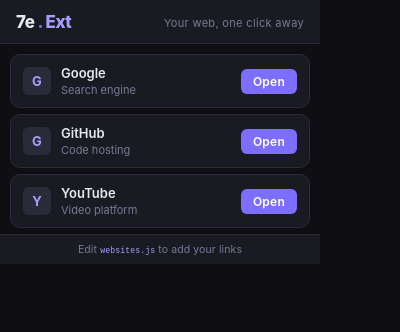
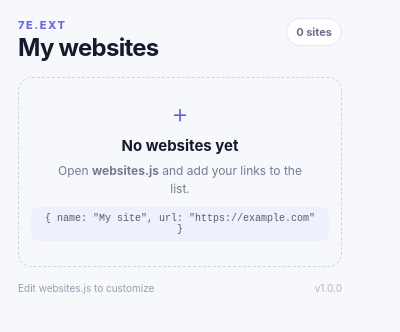
Before and after one commit to 7edhee/7e.Extensions, a browser extension: page extensions/7e.Ext/popup.html in a window 400 px wide. Drawn offline with Linux system fonts and the light colour scheme.

```diff
--- a/extensions/7e.Ext/popup.css
+++ b/extensions/7e.Ext/popup.css
@@ -1,192 +1,107 @@
-/* =====================================================
-   7e.Ext — Popup Styles
-   ===================================================== */
-
-/* --- Tokens --- */
 :root {
-  --bg:        #0f0f13;
-  --surface:   #1a1a22;
-  --border:    #2a2a38;
-  --fg:        #e8e8f0;
-  --muted:     #7a7a98;
-  --accent:    #7c6eff;
-  --accent-hi: #a99dff;
-  --btn-bg:    #7c6eff;
-  --btn-fg:    #fff;
-  --btn-hover: #9b8fff;
-  --radius:    10px;
-  --radius-sm: 6px;
-  color-scheme: dark;
+  color-scheme: light;
+  font-family: Inter, ui-sans-serif, system-ui, -apple-system, BlinkMacSystemFont, "Segoe UI", sans-serif;
+  background: #f7f8fc;
+  color: #171a2b;
 }
 
-/* --- Reset --- */
-*, *::before, *::after { box-sizing: border-box; margin: 0; padding: 0; }
-ul { list-style: none; }
-button { cursor: pointer; border: none; background: none; font: inherit; }
-code { font-family: 'Courier New', monospace; font-size: 0.78em; }
+* { box-sizing: border-box; }
 
-/* --- Shell --- */
 body {
-  width: 320px;
-  min-height: 120px;
-  max-height: 540px;
-  overflow: hidden;
-  display: flex;
-  flex-direction: column;
-  background: var(--bg);
-  color: var(--fg);
-  font-family: -apple-system, BlinkMacSystemFont, 'Segoe UI', system-ui, sans-serif;
-  font-size: 13px;
+  width: 360px;
+  min-height: 220px;
+  margin: 0;
+  background: #f7f8fc;
 }
 
-/* --- Header --- */
-header {
+.app { padding: 18px; }
+
+.header {
   display: flex;
-  align-items: center;
+  align-items: flex-start;
   justify-content: space-between;
-  padding: 14px 16px 12px;
-  border-bottom: 1px solid var(--border);
-  background: var(--surface);
-  flex-shrink: 0;
+  gap: 12px;
+  margin-bottom: 16px;
 }
 
-.logo {
-  font-size: 17px;
+.eyebrow {
+  margin: 0 0 3px;
+  color: #656be8;
+  font-size: 11px;
   font-weight: 800;
-  letter-spacing: -0.5px;
-  line-height: 1;
-}
-.logo-mark { color: var(--fg); }
-.logo-dot  { color: var(--accent); }
-.logo-ext  { color: var(--accent-hi); }
-
-.tagline {
-  font-size: 11px;
-  color: var(--muted);
-  letter-spacing: 0.03em;
-}
-
-/* --- Main scroll area --- */
-main {
-  flex: 1;
-  overflow-y: auto;
-  padding: 10px 10px 6px;
-  scrollbar-width: thin;
-  scrollbar-color: var(--border) transparent;
-}
-main::-webkit-scrollbar { width: 4px; }
-main::-webkit-scrollbar-thumb { background: var(--border); border-radius: 4px; }
-
-/* --- Site list --- */
-.site-list {
-  display: flex;
-  flex-direction: column;
-  gap: 6px;
-}
-
-/* --- Site card --- */
-.site-card {
-  display: flex;
-  align-items: center;
-  gap: 10px;
-  padding: 10px 12px;
-  background: var(--surface);
-  border: 1px solid var(--border);
-  border-radius: var(--radius);
-  transition: border-color 0.15s, background 0.15s;
-}
-.site-card:hover {
-  border-color: var(--accent);
-  background: #1f1f2e;
-}
-
-/* Favicon container */
-.site-favicon {
-  width: 28px;
-  height: 28px;
-  border-radius: var(--radius-sm);
-  background: var(--border);
-  display: flex;
-  align-items: center;
-  justify-content: center;
-  flex-shrink: 0;
-  overflow: hidden;
-}
-.site-favicon img {
-  width: 20px;
-  height: 20px;
-  object-fit: contain;
-}
-.site-favicon .fallback-letter {
-  font-size: 13px;
-  font-weight: 700;
-  color: var(--accent-hi);
+  letter-spacing: .14em;
   text-transform: uppercase;
 }
 
-/* Text block */
-.site-info {
-  flex: 1;
-  min-width: 0;
-  display: flex;
-  flex-direction: column;
-  gap: 2px;
-}
-.site-name {
-  font-weight: 600;
-  font-size: 13px;
-  color: var(--fg);
+h1 { margin: 0; font-size: 24px; line-height: 1.1; letter-spacing: -.03em; }
+
+.badge {
+  border: 1px solid #e4e6f2;
+  border-radius: 999px;
+  color: #676d86;
+  background: #fff;
+  font-size: 11px;
+  font-weight: 700;
+  padding: 6px 9px;
   white-space: nowrap;
-  overflow: hidden;
-  text-overflow: ellipsis;
-}
-.site-desc {
-  font-size: 11px;
-  color: var(--muted);
-  white-space: nowrap;
-  overflow: hidden;
-  text-overflow: ellipsis;
 }
 
-/* Open button */
-.open-btn {
-  flex-shrink: 0;
-  padding: 5px 12px;
-  background: var(--btn-bg);
-  color: var(--btn-fg);
-  border-radius: var(--radius-sm);
-  font-size: 12px;
-  font-weight: 600;
-  letter-spacing: 0.02em;
-  transition: background 0.15s, transform 0.1s;
-}
-.open-btn:hover  { background: var(--btn-hover); }
-.open-btn:active { transform: scale(0.96); }
+.website-list { display: grid; gap: 9px; }
 
-/* --- Empty state --- */
-.empty-state {
-  padding: 24px 16px;
-  text-align: center;
-  color: var(--muted);
-  line-height: 1.6;
-}
-.empty-state .hint {
-  margin-top: 6px;
-  font-size: 11px;
-}
-.empty-state code {
-  color: var(--accent-hi);
+.website-card {
+  display: flex;
+  align-items: center;
+  gap: 11px;
+  padding: 10px;
+  border: 1px solid #e4e6f2;
+  border-radius: 13px;
+  background: #fff;
+  box-shadow: 0 3px 10px rgba(32, 38, 78, .04);
 }
 
-/* --- Footer --- */
-footer {
-  padding: 8px 14px;
-  border-top: 1px solid var(--border);
-  background: var(--surface);
-  flex-shrink: 0;
-  font-size: 10.5px;
-  color: var(--muted);
+.site-icon {
+  display: grid;
+  flex: 0 0 34px;
+  place-items: center;
+  width: 34px;
+  height: 34px;
+  border-radius: 10px;
+  color: #fff;
+  background: linear-gradient(135deg, #7278f4, #4b50be);
+  font-size: 14px;
+  font-weight: 800;
+  text-transform: uppercase;
+}
+
+.site-details { min-width: 0; flex: 1; }
+.site-name { overflow: hidden; margin: 0 0 3px; font-size: 13px; font-weight: 750; text-overflow: ellipsis; white-space: nowrap; }
+.site-url { overflow: hidden; margin: 0; color: #858aa0; font-size: 10px; text-overflow: ellipsis; white-space: nowrap; }
+
+.open-button {
+  border: 0;
+  border-radius: 9px;
+  padding: 8px 11px;
+  color: #fff;
+  background: #5b61d6;
+  cursor: pointer;
+  font: inherit;
+  font-size: 11px;
+  font-weight: 750;
+  transition: background .15s ease, transform .15s ease;
+}
+.open-button:hover { background: #464bbd; }
+.open-button:active { transform: scale(.96); }
+
+.empty-state {
+  padding: 22px 12px 25px;
+  border: 1px dashed #cfd3e6;
+  border-radius: 14px;
   text-align: center;
-  letter-spacing: 0.01em;
 }
-footer code { color: var(--accent-hi); }
+.empty-icon { margin: 0 auto 9px; color: #5b61d6; font-size: 27px; font-weight: 300; line-height: 1; }
+.empty-state h2 { margin: 0 0 7px; font-size: 15px; }
+.empty-state p { margin: 0 auto 10px; max-width: 250px; color: #747a91; font-size: 12px; line-height: 1.45; }
+.empty-state code { display: inline-block; padding: 6px 8px; border-radius: 7px; color: #555b72; background: #eef0fb; font-size: 10px; }
+
+.footer { display: flex; justify-content: space-between; margin-top: 15px; color: #969bb0; font-size: 10px; }
+.version { color: #b2b5c4; }
--- a/extensions/7e.Ext/popup.html
+++ b/extensions/7e.Ext/popup.html
@@ -1,40 +1,35 @@
-<!DOCTYPE html>
+<!doctype html>
 <html lang="en">
 <head>
   <meta charset="UTF-8" />
   <meta name="viewport" content="width=device-width, initial-scale=1.0" />
-  <title>7e.Ext</title>
+  <title>7e Web Launcher</title>
   <link rel="stylesheet" href="popup.css" />
 </head>
 <body>
+  <main class="app">
+    <header class="header">
+      <div>
+        <p class="eyebrow">7e.Ext</p>
+        <h1>My websites</h1>
+      </div>
+      <span class="badge" id="siteCount">0 sites</span>
+    </header>
 
-  <!-- Header -->
-  <header>
-    <div class="logo">
-      <span class="logo-mark">7e</span>
-      <span class="logo-dot">.</span>
-      <span class="logo-ext">Ext</span>
-    </div>
-    <p class="tagline">Your web, one click away</p>
-  </header>
+    <section id="websiteList" class="website-list" aria-live="polite"></section>
 
-  <!-- Site list -->
-  <main>
-    <ul id="site-list" class="site-list">
-      <!-- Populated by popup.js -->
-    </ul>
+    <section id="emptyState" class="empty-state" hidden>
+      <div class="empty-icon">+</div>
+      <h2>No websites yet</h2>
+      <p>Open <strong>websites.js</strong> and add your links to the list.</p>
+      <code>{ name: "My site", url: "https://example.com" }</code>
+    </section>
 
-    <div id="empty-state" class="empty-state" hidden>
-      <p>No websites added yet.</p>
-      <p class="hint">Open <code>websites.js</code> and add your links.</p>
-    </div>
+    <footer class="footer">
+      <span>Edit websites.js to customize</span>
+      <span class="version">v1.0.0</span>
+    </footer>
   </main>
-
-  <!-- Footer -->
-  <footer>
-    <span>Edit <code>websites.js</code> to add your links</span>
-  </footer>
-
   <script src="websites.js"></script>
   <script src="popup.js"></script>
 </body>
--- a/extensions/7e.Ext/popup.js
+++ b/extensions/7e.Ext/popup.js
@@ -1,92 +1,55 @@
-// =====================================================
-//  7e.Ext — Popup Script
-//  Reads WEBSITES from websites.js and renders cards.
-// =====================================================
+(() => {
+  const list = document.getElementById("websiteList");
+  const emptyState = document.getElementById("emptyState");
+  const siteCount = document.getElementById("siteCount");
 
-(function () {
-  const list       = document.getElementById('site-list');
-  const emptyState = document.getElementById('empty-state');
+  const websites = Array.isArray(window.WEBSITES) ? window.WEBSITES : [];
+  const validWebsites = websites.filter((site) => {
+    if (!site || typeof site.name !== "string" || typeof site.url !== "string") return false;
+    try {
+      const parsed = new URL(site.url);
+      return parsed.protocol === "http:" || parsed.protocol === "https:";
+    } catch {
+      return false;
+    }
+  });
 
-  // Guard: websites.js must define WEBSITES
-  if (typeof WEBSITES === 'undefined' || !Array.isArray(WEBSITES)) {
-    emptyState.hidden = false;
-    return;
-  }
+  siteCount.textContent = `${validWebsites.length} ${validWebsites.length === 1 ? "site" : "sites"}`;
+  emptyState.hidden = validWebsites.length !== 0;
 
-  const sites = WEBSITES.filter(s => s && s.url);
+  validWebsites.forEach((site) => {
+    const card = document.createElement("article");
+    card.className = "website-card";
 
-  if (sites.length === 0) {
-    emptyState.hidden = false;
-    return;
-  }
+    const icon = document.createElement("div");
+    icon.className = "site-icon";
+    icon.textContent = site.name.trim().charAt(0) || "W";
+    icon.setAttribute("aria-hidden", "true");
 
-  // Build a card for each site
-  sites.forEach(site => {
-    const li = document.createElement('li');
-    li.className = 'site-card';
+    const details = document.createElement("div");
+    details.className = "site-details";
 
-    // --- Favicon ---
-    const faviconWrap = document.createElement('div');
-    faviconWrap.className = 'site-favicon';
+    const name = document.createElement("p");
+    name.className = "site-name";
+    name.textContent = site.name.trim();
+    name.title = site.name.trim();
 
-    const img = document.createElement('img');
-    try {
-      const origin = new URL(site.url).origin;
-      img.src = `https://www.google.com/s2/favicons?sz=32&domain_url=${encodeURIComponent(origin)}`;
-    } catch (_) {
-      img.src = '';
-    }
-    img.alt = '';
-    img.onerror = () => {
-      // Fallback: show first letter of name
-      faviconWrap.innerHTML = '';
-      const letter = document.createElement('span');
-      letter.className = 'fallback-letter';
-      letter.textContent = (site.name || site.url).charAt(0);
-      faviconWrap.appendChild(letter);
-    };
-    faviconWrap.appendChild(img);
+    const url = document.createElement("p");
+    url.className = "site-url";
+    url.textContent = site.url;
+    url.title = site.url;
 
-    // --- Info ---
-    const info = document.createElement('div');
-    info.className = 'site-info';
+    details.append(name, url);
 
-    const name = document.createElement('span');
-    name.className = 'site-name';
-    name.textContent = site.name || site.url;
-
-    info.appendChild(name);
-
-    if (site.description) {
-      const desc = document.createElement('span');
-      desc.className = 'site-desc';
-      desc.textContent = site.description;
-      info.appendChild(desc);
-    } else {
-      // Show cleaned-up URL as description
-      const desc = document.createElement('span');
-      desc.className = 'site-desc';
-      try {
-        desc.textContent = new URL(site.url).hostname.replace(/^www\./, '');
-      } catch (_) {
-        desc.textContent = site.url;
-      }
-      info.appendChild(desc);
-    }
-
-    // --- Open button ---
-    const btn = document.createElement('button');
-    btn.className = 'open-btn';
-    btn.textContent = 'Open';
-    btn.setAttribute('aria-label', `Open ${site.name || site.url}`);
-    btn.addEventListener('click', () => {
+    const button = document.createElement("button");
+    button.className = "open-button";
+    button.type = "button";
+    button.textContent = "Open";
+    button.addEventListener("click", () => {
       chrome.tabs.create({ url: site.url });
     });
 
-    // --- Assemble ---
-    li.appendChild(faviconWrap);
-    li.appendChild(info);
-    li.appendChild(btn);
-    list.appendChild(li);
+    card.append(icon, details, button);
+    list.append(card);
   });
 })();
--- a/extensions/7e.Ext/websites.js
+++ b/extensions/7e.Ext/websites.js
@@ -1,31 +1,10 @@
-// ============================================================
-//  7e.Ext — Your Websites List
-//  Add or remove entries here to customise your quick-links.
-//  Each entry needs: { name, url, description (optional) }
-// ============================================================
+/*
+ * EDIT THIS FILE to add, remove, or rename websites.
+ * Keep each url complete, including https:// or http://.
+ */
+const WEBSITES = [
+  // Example:
+  // { name: "Google", url: "https://www.google.com" },
 
-const WEBSITES = [
-  // --- PASTE YOUR LINKS HERE ---
-  // Example entries (replace or add your own below):
-  {
-    name: "Google",
-    url: "https://www.google.com",
-    description: "Search engine"
-  },
-  {
-    name: "GitHub",
-    url: "https://github.com",
-    description: "Code hosting"
-  },
-  {
-    name: "YouTube",
-    url: "https://www.youtube.com",
-    description: "Video platform"
-  }
-  // Add more like this:
-  // ,{
-  //   name: "My Site",
-  //   url: "https://example.com",
-  //   description: "My favourite site"
-  // }
+  // Add your websites below:
 ];
```
Also changed, not shown: extensions/7e.YTMoney/content.css (added, +19 -0 lines), extensions/7e.YTMoney/content.js (added, +85 -0 lines), extensions/7e.YTMoney/popup.js (+12 -5 lines), extensions/7e.Ext/manifest.json, extensions/7e.Ping/manifest.json, extensions/7e.YTMoney/manifest.json, 9 other files.
